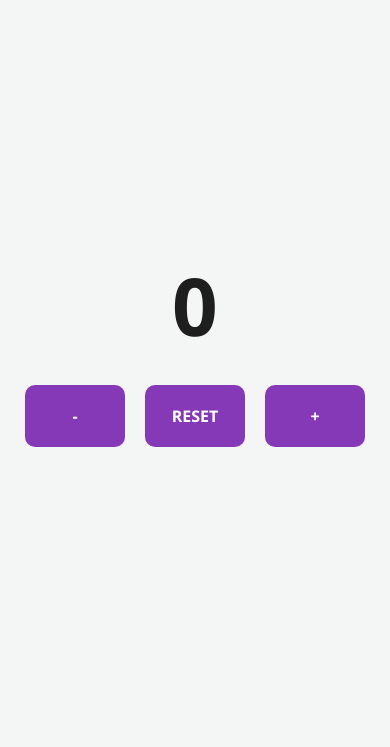
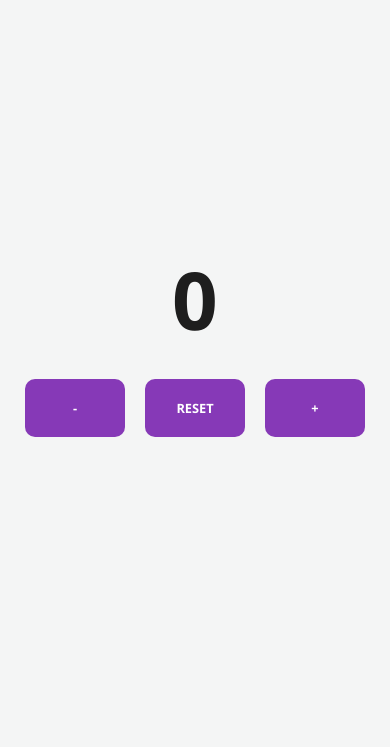
Before and after one commit to GianmarcoSabbatini/Counter-app, a plain HTML site: page index.html in a window 390 px wide. Shown: the part 97-844 px from the top of the page. Drawn offline with Linux system fonts and the light colour scheme.

Commit message:
update font size button

```diff
--- a/asset/styles/style.css
+++ b/asset/styles/style.css
@@ -42,7 +42,7 @@ button {
     color: white;
     border-radius: 10px;
     padding: 20px 5px;
-    font-size: 1.5rem;
+    font-size: 1rem;
     width: 100px;
     font-weight: bold;
     border: none;
@@ -87,6 +87,6 @@ button {
     }
 
     button {
-        font-size: 1rem;
+        font-size: 0.8rem;
     }
 }
```
Also changed, not shown: asset/javascript/index.js (line endings or trailing spaces).
